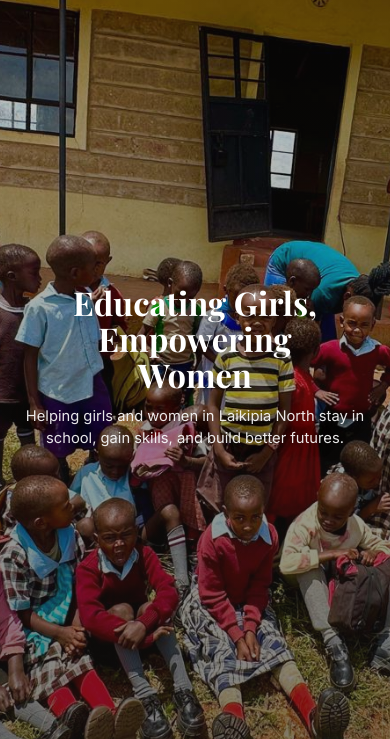
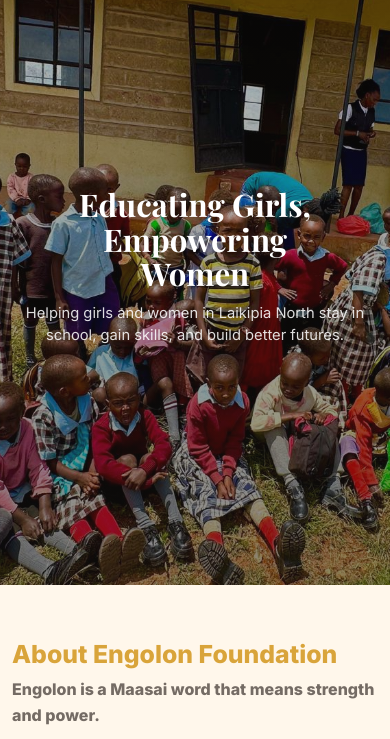
Before and after one commit to EdwardSalonikMosieny/Engolonfoundation, a website: page index.html in a window 390 px wide. Shown: the part 73-812 px from the top of the page. Drawn offline with nearby package versions, Linux system fonts and the light colour scheme.

Commit message:
Simplify hero section layout

```diff
--- a/css/style.css
+++ b/css/style.css
@@ -183,13 +183,13 @@
 }
 
 .hero {
-  min-height: 100svh;
+  min-height: 78svh;
   display: grid;
-  align-items: end;
+  align-items: center;
   position: relative;
   overflow: hidden;
   color: var(--white);
-  padding: 96px 0 84px;
+  padding: 112px 0 72px;
 }
 
 .hero-media {
@@ -207,13 +207,13 @@
   position: absolute;
   inset: 0;
   background:
-    linear-gradient(90deg, rgba(24, 21, 19, 0.18), rgba(24, 21, 19, 0.34) 42%, rgba(24, 21, 19, 0.7)),
-    linear-gradient(0deg, rgba(24, 21, 19, 0.2) 0%, rgba(24, 21, 19, 0.2) 34%, transparent 58%);
+    linear-gradient(180deg, rgba(24, 21, 19, 0.26), rgba(24, 21, 19, 0.42)),
+    linear-gradient(90deg, rgba(24, 21, 19, 0.16), rgba(24, 21, 19, 0.36));
 }
 
 .hero-content {
   position: relative;
-  max-width: 660px;
+  max-width: 580px;
   margin: 0 auto;
   text-align: center;
   transform: none;
@@ -287,21 +287,21 @@
 }
 
 .hero h1 {
-  max-width: 650px;
+  max-width: 560px;
   margin-left: auto;
   margin-right: auto;
-  margin-bottom: 18px;
+  margin-bottom: 14px;
   color: var(--white);
-  font-size: clamp(2.7rem, 5.5vw, 5.2rem);
+  font-size: clamp(2.35rem, 4.8vw, 4.4rem);
   text-wrap: balance;
 }
 
 .hero-text {
-  max-width: 620px;
+  max-width: 520px;
   margin-left: auto;
   margin-right: auto;
-  font-size: clamp(1rem, 1.35vw, 1.13rem);
-  color: rgba(255, 255, 255, 0.9);
+  font-size: clamp(0.98rem, 1.2vw, 1.08rem);
+  color: rgba(255, 255, 255, 0.86);
 }
 
 .hero-actions,
@@ -1217,8 +1217,8 @@
   }
 
   .hero {
-    min-height: 100svh;
-    padding: 92px 0 42px;
+    min-height: 78svh;
+    padding: 88px 0 52px;
     align-items: center;
   }
 
@@ -1229,7 +1229,7 @@
 
   .hero-overlay {
     background:
-      linear-gradient(180deg, rgba(24, 21, 19, 0.22) 0%, rgba(24, 21, 19, 0.34) 44%, rgba(24, 21, 19, 0.56) 100%);
+      linear-gradient(180deg, rgba(24, 21, 19, 0.28), rgba(24, 21, 19, 0.5));
   }
 
   .hero-content {
@@ -1237,15 +1237,14 @@
     max-width: 430px;
     margin: 0 auto;
     transform: none;
-    text-shadow: 0 3px 18px rgba(0, 0, 0, 0.42);
   }
 
   .hero h1 {
-    max-width: 12ch;
+    max-width: 13ch;
     margin-left: auto;
     margin-right: auto;
     margin-bottom: 12px;
-    font-size: clamp(2rem, 8.4vw, 2.65rem);
+    font-size: clamp(1.95rem, 7.8vw, 2.45rem);
     line-height: 1.1;
   }
 
@@ -1457,9 +1456,9 @@
 
 @media (max-width: 380px) {
   .hero {
-    min-height: 100svh;
+    min-height: 76svh;
     padding-top: 82px;
-    padding-bottom: 30px;
+    padding-bottom: 42px;
   }
 
   .hero-media {
@@ -1467,7 +1466,7 @@
   }
 
   .hero h1 {
-    font-size: clamp(1.72rem, 8vw, 1.95rem);
+    font-size: clamp(1.68rem, 7.6vw, 1.9rem);
   }
 
   .hero-text {
@@ -1489,9 +1488,9 @@
 
 @media (max-width: 700px) and (max-height: 620px) {
   .hero {
-    min-height: 620px;
+    min-height: 540px;
     padding-top: 78px;
-    padding-bottom: 28px;
+    padding-bottom: 40px;
   }
 
   .hero h1 {
```
